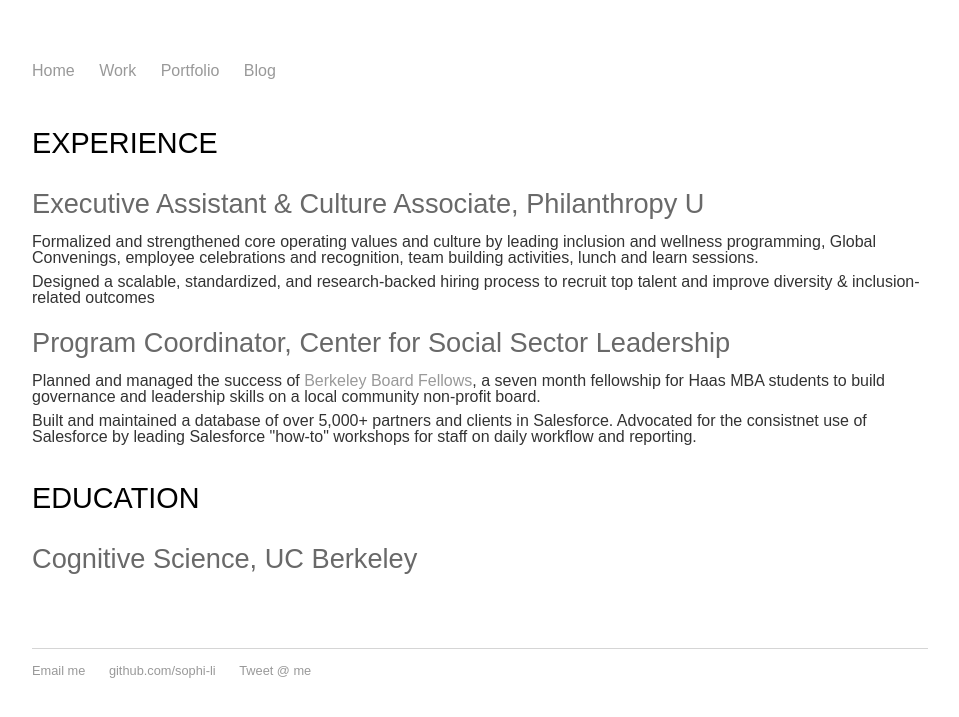
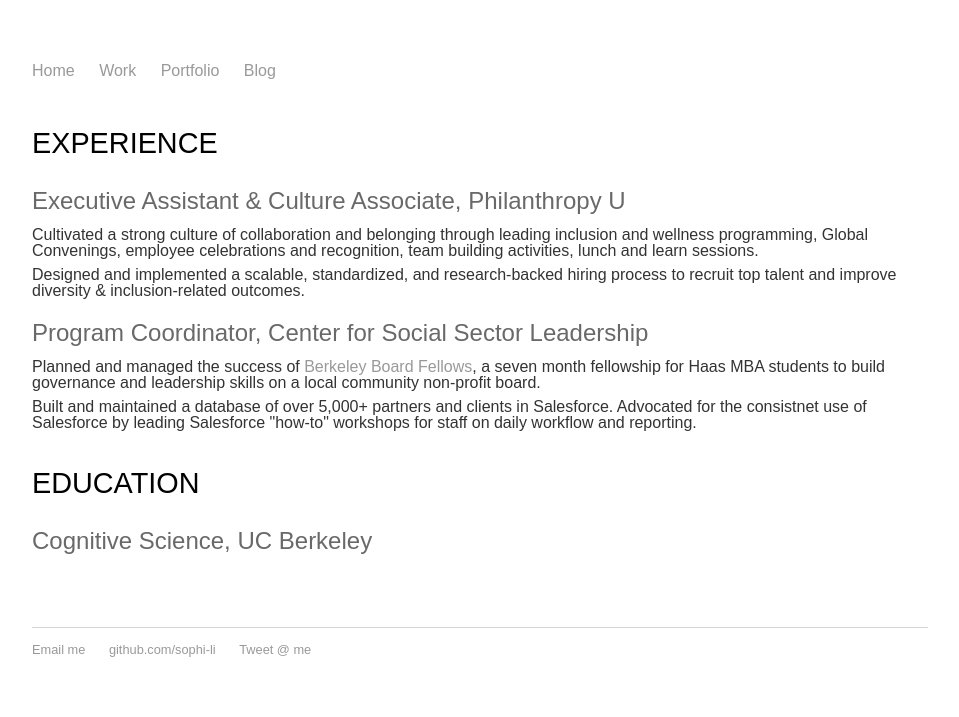
Before and after one commit to rmorabia/sophi-li.github.io, a Jekyll site: the page built from work/index.html, in a window 1280 px wide. Shown: the top 717 px of the page, without its empty margins (160-1119 px from the left). Built offline with Jekyll 4.4.1, drawn with Linux system fonts in a browser that asks for light colours.

Commit message:
font size

```diff
--- a/css/main.css
+++ b/css/main.css
@@ -25,7 +25,7 @@
 /* Work */
 .work { margin: 0px 0px 60px;  font-family: 'Arial'; }
 .work h1-work { font-size: 1.8em; display: block; padding-bottom: 0.5em; padding-top: 1em; }
-.work h2-work { font-size: 1.7em; color: #696969; display: block; padding-bottom: 0.5em; padding-top: 0.5em;}
+.work h2-work { font-size: 1.5em; color: #696969; display: block; padding-bottom: 0.5em; padding-top: 0.5em;}
 .work h3-work { font-size: 1em; line-height: 1em; color: #333; display: block; padding-bottom: 0.5em; }
 
 /* Home */
--- a/work/index.html
+++ b/work/index.html
@@ -7,15 +7,15 @@
 	<h1-work>EXPERIENCE</h1-work>
 
 	<h2-work>
-		<span>Executive Assistant & Culture Associate, Philanthropy U</span>
+		Executive Assistant & Culture Associate, Philanthropy U
 	</h2-work>
 
 	<h3-work>
-		<span>Formalized and strengthened core operating values and culture by leading inclusion and wellness programming, Global Convenings, employee celebrations and recognition, team building activities, lunch and learn sessions.</span>
+		Cultivated a strong culture of collaboration and belonging through leading inclusion and wellness programming, Global Convenings, employee celebrations and recognition, team building activities, lunch and learn sessions.
 	</h3-work>
 
 	<h3-work>
-		<span>Designed a scalable, standardized, and research-backed hiring process to recruit top talent and improve diversity & inclusion-related outcomes</span>
+		Designed and implemented a scalable, standardized, and research-backed hiring process to recruit top talent and improve diversity & inclusion-related outcomes.
 	</h3-work>
 
 	<h2-work>
```
